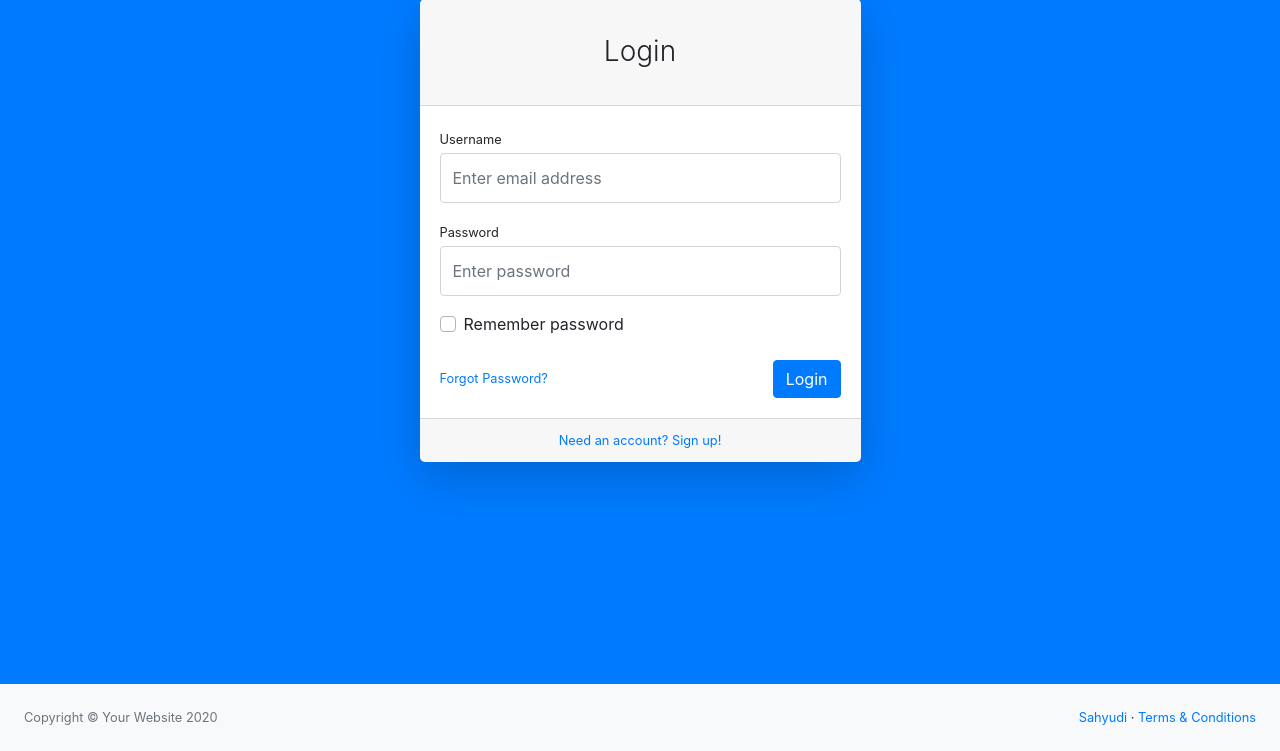
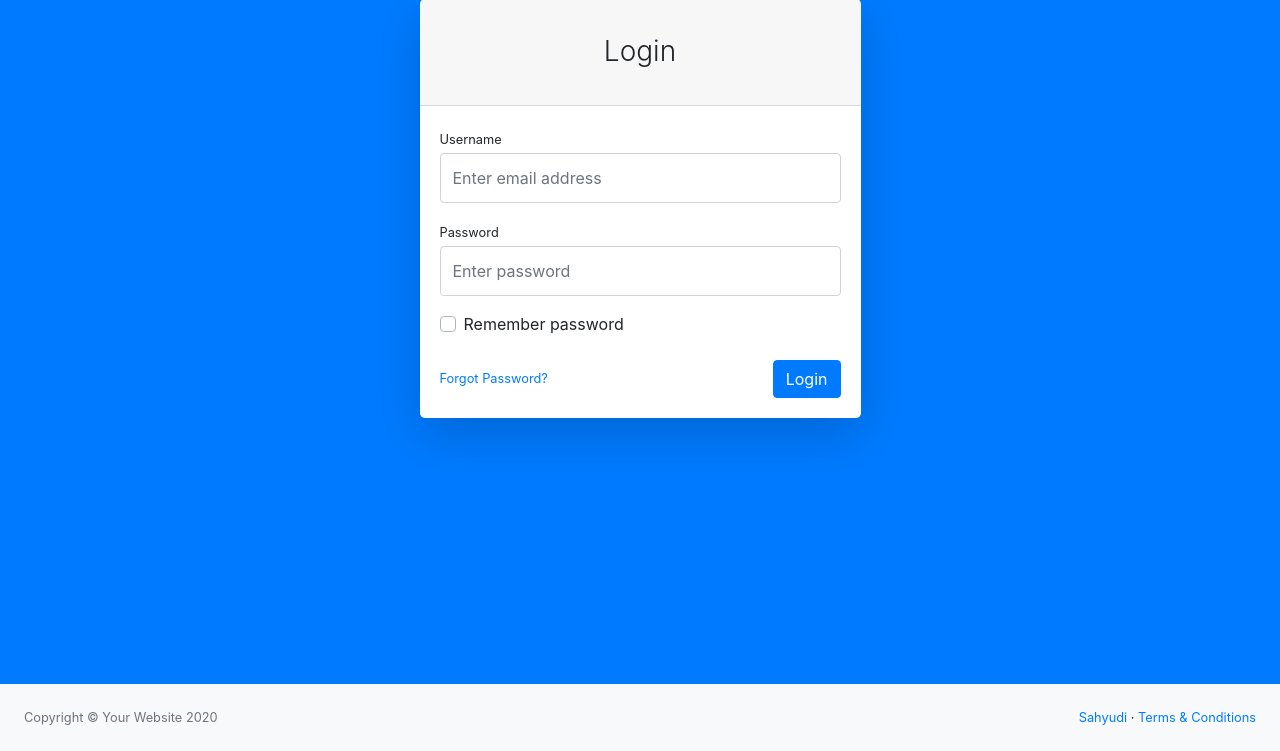
Before and after one commit to sahyudi/evaluasi_sistem, a CodeIgniter app: page /auth in a window 1280 px wide. Shown: the part 49-800 px from the top of the page. Run offline with CodeIgniter, Linux system fonts and the light colour scheme; some libraries are stand-ins or nearby versions.

Commit message:
komentar link untuk registrasi

```diff
--- a/application/views/auth/login.php
+++ b/application/views/auth/login.php
@@ -46,14 +46,14 @@
                                             </div>
                                         </div>
                                         <div class="form-group d-flex align-items-center justify-content-between mt-4 mb-0">
-                                            <a class="small" href="password.html">Forgot Password?</a>
+                                            <a class="small" href="#">Forgot Password?</a>
                                             <button class="btn btn-primary" type="submit">Login</button>
                                         </div>
                                     </form>
                                 </div>
-                                <div class="card-footer text-center">
+                                <!-- <div class="card-footer text-center">
                                     <div class="small"><a href="<?= base_url('auth/register') ?>">Need an account? Sign up!</a></div>
-                                </div>
+                                </div> -->
                             </div>
                         </div>
                     </div>
```
